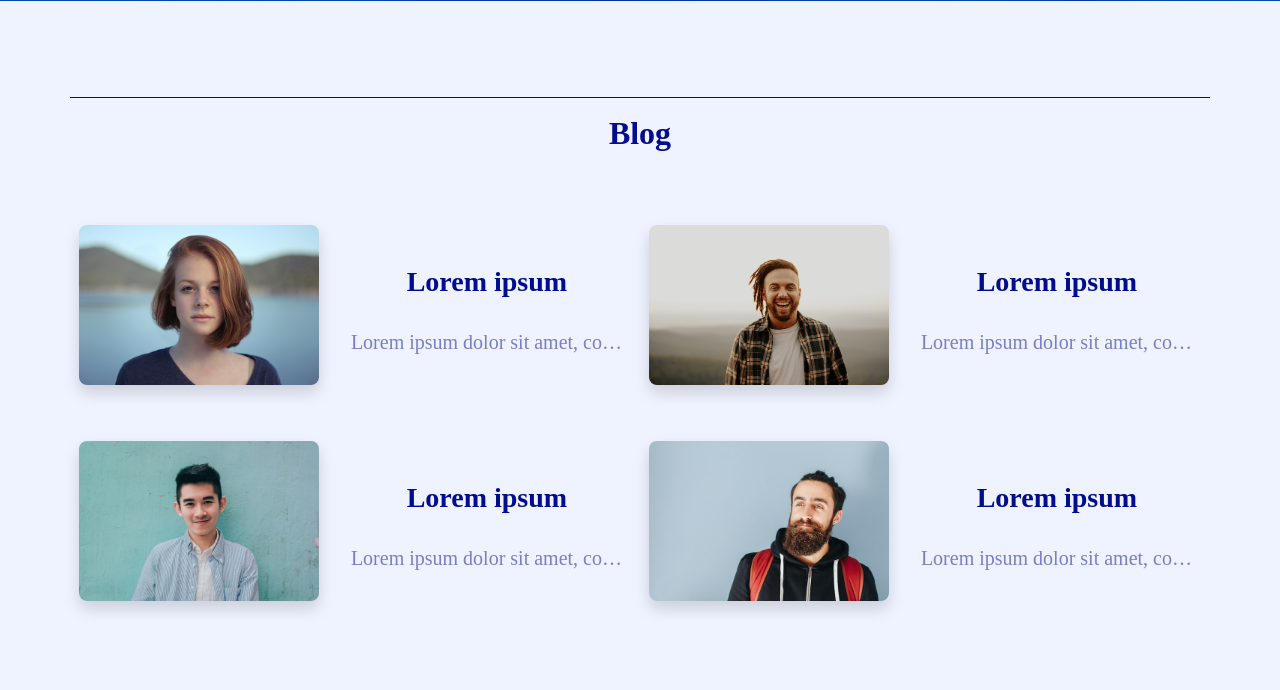
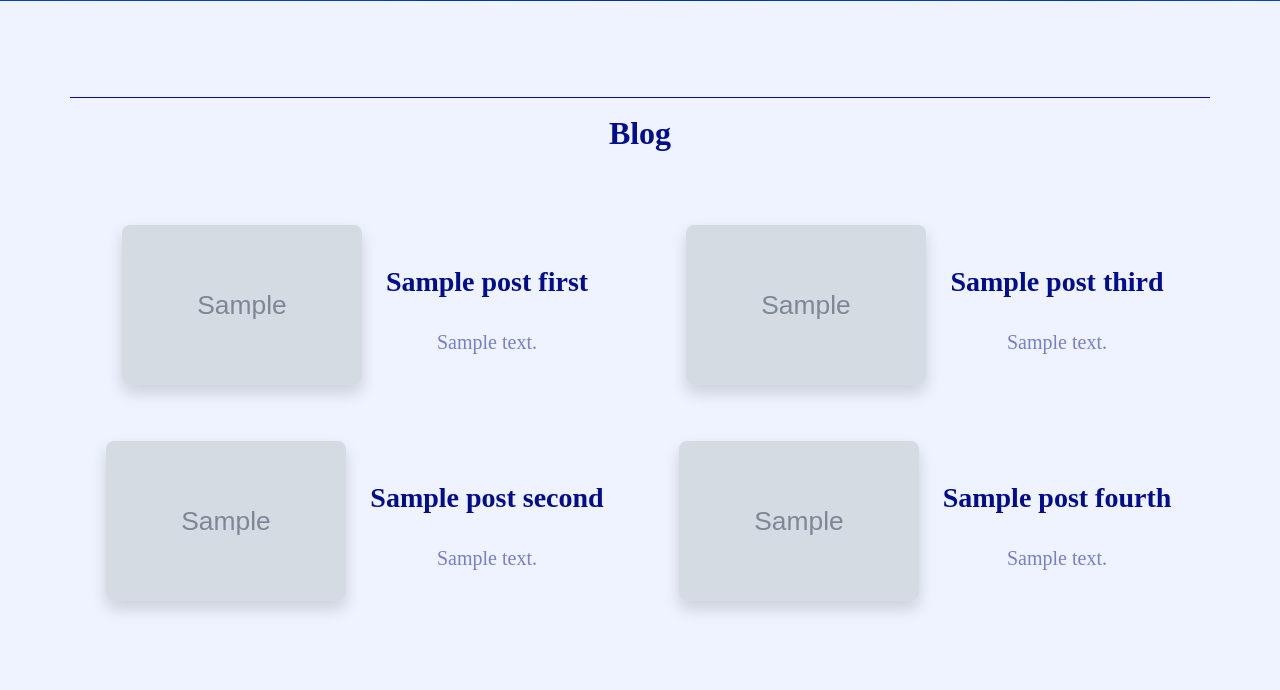
Before and after one commit to mhyr2002/Mahmood, a Django app: template core/templates/website/home.html in a window 1280 px wide. Shown: the part 2487-3177 px from the top of the page. Run offline with Django 5.2, Linux system fonts and the light colour scheme; tables that the repository leaves empty hold one stand-in row (values such as "Sample post"); the template is opened without the code that fills it: values that come from a table or form of the project are taken from there, most other values are stand-ins (such as "Sample title", 1, 10 or a date in 2020); grey boxes marked "Sample" are stand-in pictures; some libraries are stand-ins or nearby versions; some web fonts are replaced.

```diff
--- a/core/blog/admin.py
+++ b/core/blog/admin.py
@@ -9,7 +9,7 @@ class PostAdmin(SummernoteModelAdmin):
     date_hierarchy = "created_date"
     empyt_valus_display = "-empty-"
     list_display = ("title","author", "counted_view", "status","login_require", "published_date", "created_date")
-    list_filter = ("status","author")
+    list_filter = ("status","author","admin_selected",)
     ordering = ("created_date",)
     search_fields = ["title", "content"]
     summernote_fields = ('content',)
--- a/core/blog/templatetags/blog_tags.py
+++ b/core/blog/templatetags/blog_tags.py
@@ -39,7 +39,8 @@ def function(pid):
 
 @register.inclusion_tag('blog/admin-selected-blog.html')
 def admin_selected_blog():
-    posts = Post.objects.filter(status=1).order_by('admin_selected' , 'updated_date')
+    posts = Post.objects.filter(status=1).order_by('-updated_date' )
+    posts = posts.filter(admin_selected=True)
     post = posts[0]
     if post.admin_selected == False :
         post = Post.objects.filter(status=1).order_by('-created_date')[0]
--- a/core/blog/views.py
+++ b/core/blog/views.py
@@ -35,6 +35,8 @@ def blog_view (request,**kwargs):
     context =  {'posts' :posts}
     return render(request,'blog/blog-home.html',context)
 
+
+
 """fucntion to manage single page of blog"""
 def blog_single(request, pid):
     if request.method == 'POST':
@@ -54,9 +56,6 @@ def blog_single(request, pid):
     comments = Comment.objects.filter(post=post.id, approved=True)
     form = CommentForm()
 
-    print(posts)
-    print(similar_post)
-    print(post)
     # Create a HitCount object for the post
     # hit_count, created = HitCount.objects.get_or_create(content_object=post)
 
--- a/core/templates/website/home.html
+++ b/core/templates/website/home.html
@@ -584,40 +584,30 @@
 						<div class="row">
 							<div class="col-xl-6 mb-4">
 								<div class="text-center bg-color-secondary border-0 py-3 mx-3 mb-4">
-									<a href="" class="text-decoration-none">
-										<div class="d-flex flex-wrap flex-sm-nowrap align-items-center justify-content-center xl-justify-content-start py-0">
-											<img class="blog-img shadow zoom" src="{% static 'img/profile1.jpg' %}" alt="" />
+									<a href="{%url 'blog:single' pid=post_first.id%}" class="text-decoration-none">
+										<div class="d-flex align-items-center justify-content-center xl-justify-content-start py-0">
+											<img class="blog-img shadow zoom" src="{{ post_first.image.url }}" alt="" />
 											<div class="ps-4">
 												<p class="fw-bold fs-3 my-4 primary-color">
-													Lorem ipsum
+													{{post_first.title|truncatechars:30}}
 												</p>
 												<p class="blog-content px-2 primary-50-color fs-5">
-													Lorem ipsum dolor sit
-													amet, consectetur
-													adipisicing elit.
-													Ratione, eaque? Cumque
-													reprehenderit tempore
-													officiis iste.
+													{{post_first.truncated_content}}
 												</p>
 											</div>
 										</div>
 									</a>
 								</div>
 								<div class="text-center bg-color-secondary border-0 py-3 mx-3">
-									<a href="" class="text-decoration-none">
-										<div class="d-flex flex-wrap flex-sm-nowrap align-items-center justify-content-center xl-justify-content-start py-0">
-											<img class="blog-img shadow zoom" src="{% static 'img/profile3.jpg' %}" alt="" />
+									<a href="{%url 'blog:single' pid=post_second.id%}" class="text-decoration-none">
+										<div class="d-flex align-items-center justify-content-center xl-justify-content-start py-0">
+											<img class="blog-img shadow zoom" src="{{ post_second.image.url }}" alt="" />
 											<div class="ps-4">
 												<p class="fw-bold fs-3 my-4 primary-color">
-													Lorem ipsum
+													{{post_second.title|truncatechars:30}}
 												</p>
 												<p class="blog-content px-2 primary-50-color fs-5">
-													Lorem ipsum dolor sit
-													amet, consectetur
-													adipisicing elit.
-													Ratione, eaque? Cumque
-													reprehenderit tempore
-													officiis iste.
+													{{post_second.truncated_content}}
 												</p>
 											</div>
 										</div>
@@ -626,40 +616,30 @@
 							</div>
 							<div class="col-xl-6 mb-4">
 								<div class="text-center bg-color-secondary border-0 py-3 mx-3 mb-4">
-									<a href="" class="text-decoration-none">
-										<div class="d-flex flex-wrap flex-sm-nowrap align-items-center justify-content-center xl-justify-content-end py-0">
-											<img class="blog-img shadow zoom" src="{% static 'img/profile4.jpg' %}" alt="" />
+									<a href="{%url 'blog:single' pid=post_third.id%}" class="text-decoration-none">
+										<div class="d-flex align-items-center justify-content-center xl-justify-content-end py-0">
+											<img class="blog-img shadow zoom" src="{{ post_third.image.url }}" alt="" />
 											<div class="ps-4">
 												<p class="fw-bold fs-3 my-4 primary-color">
-													Lorem ipsum
+													{{post_third.title|truncatechars:30}}
 												</p>
 												<p class="blog-content px-2 primary-50-color fs-5">
-													Lorem ipsum dolor sit
-													amet, consectetur
-													adipisicing elit.
-													Ratione, eaque? Cumque
-													reprehenderit tempore
-													officiis iste.
+													{{post_third.truncated_content}}
 												</p>
 											</div>
 										</div>
 									</a>
 								</div>
 								<div class="text-center bg-color-secondary border-0 py-3 mx-3">
-									<a href="" class="text-decoration-none">
-										<div class="d-flex flex-wrap flex-sm-nowrap align-items-center justify-content-center xl-justify-content-end py-0">
-											<img class="blog-img shadow zoom" src="{% static 'img/profile5.jpg' %}" alt=""/>
+									<a href="{%url 'blog:single' pid=post_fourth.id%}" class="text-decoration-none">
+										<div class="d-flex align-items-center justify-content-center xl-justify-content-end py-0">
+											<img class="blog-img shadow zoom" src="{{ post_fourth.image.url }}" alt=""/>
 											<div class="ps-4">
 												<p class="fw-bold fs-3 my-4 primary-color">
-													Lorem ipsum
+													{{post_fourth.title|truncatechars:30}}
 												</p>
 												<p class="blog-content px-2 primary-50-color fs-5">
-													Lorem ipsum dolor sit
-													amet, consectetur
-													adipisicing elit.
-													Ratione, eaque? Cumque
-													reprehenderit tempore
-													officiis iste.
+													{{post_fourth.truncated_content}}
 												</p>
 											</div>
 										</div>
```
Also changed, not shown: core/website/views.py (+15 -1 lines).
